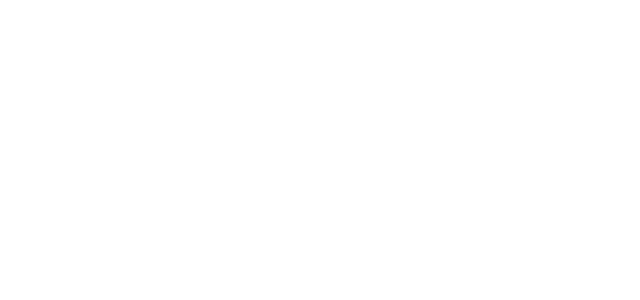
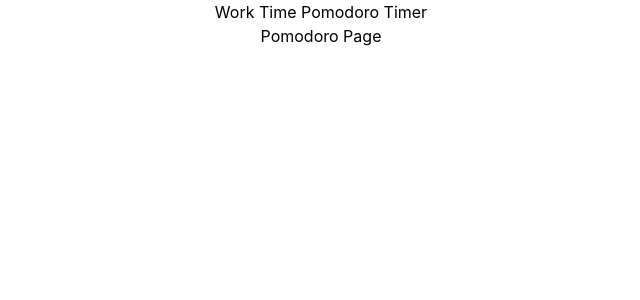
Before and after one commit to ChhikaraBRUH/work-time, a React (Create React App) app: page /pomodoro in a window 1280 px wide. Shown: the top 300 px of the page, without its empty margins (319-959 px from the left). Built offline with nearby package versions, Linux system fonts and the light colour scheme.

Commit message:
feat: configured React Router

```diff
--- a/src/App.js
+++ b/src/App.js
@@ -1,7 +1,22 @@
+import { Route, Routes } from "react-router-dom";
 import "./App.css";
+import { Landing } from "./pages/Landing";
+import { PageNotFound } from "./pages/PageNotFound";
+import { Pomodoro } from "./pages/Pomodoro";
+import { Tasks } from "./pages/Tasks";
 
 function App() {
-	return <div className='App'></div>;
+	return (
+		<div className='App'>
+			<h1>Work Time Pomodoro Timer</h1>
+			<Routes>
+				<Route path='/' element={<Landing />} />
+				<Route path='/tasks' element={<Tasks />} />
+				<Route path='/pomodoro' element={<Pomodoro />} />
+				<Route path='*' element={<PageNotFound />} />
+			</Routes>
+		</div>
+	);
 }
 
 export default App;
--- a/src/index.js
+++ b/src/index.js
@@ -2,11 +2,14 @@
 import ReactDOM from "react-dom";
 import "./index.css";
 import App from "./App";
+import { BrowserRouter as Router } from "react-router-dom";
 
 const rootElement = document.getElementById("root");
 ReactDOM.render(
 	<StrictMode>
-		<App />
+		<Router>
+			<App />
+		</Router>
 	</StrictMode>,
 	rootElement
 );
--- /dev/null
+++ b/src/pages/Landing.jsx
@@ -0,0 +1,7 @@
+export const Landing = () => {
+	return (
+		<div>
+			<h1>Landing Page</h1>
+		</div>
+	);
+};
--- /dev/null
+++ b/src/pages/PageNotFound.jsx
@@ -0,0 +1,7 @@
+export const PageNotFound = () => {
+	return (
+		<div>
+			<h1>404 Page</h1>
+		</div>
+	);
+};
--- /dev/null
+++ b/src/pages/Pomodoro.jsx
@@ -0,0 +1,7 @@
+export const Pomodoro = () => {
+	return (
+		<div>
+			<h1>Pomodoro Page</h1>
+		</div>
+	);
+};
--- /dev/null
+++ b/src/pages/Tasks.jsx
@@ -0,0 +1,7 @@
+export const Tasks = () => {
+	return (
+		<div>
+			<h1>Tasks Page</h1>
+		</div>
+	);
+};
```
Also changed, not shown: src/logo.svg (deleted).
